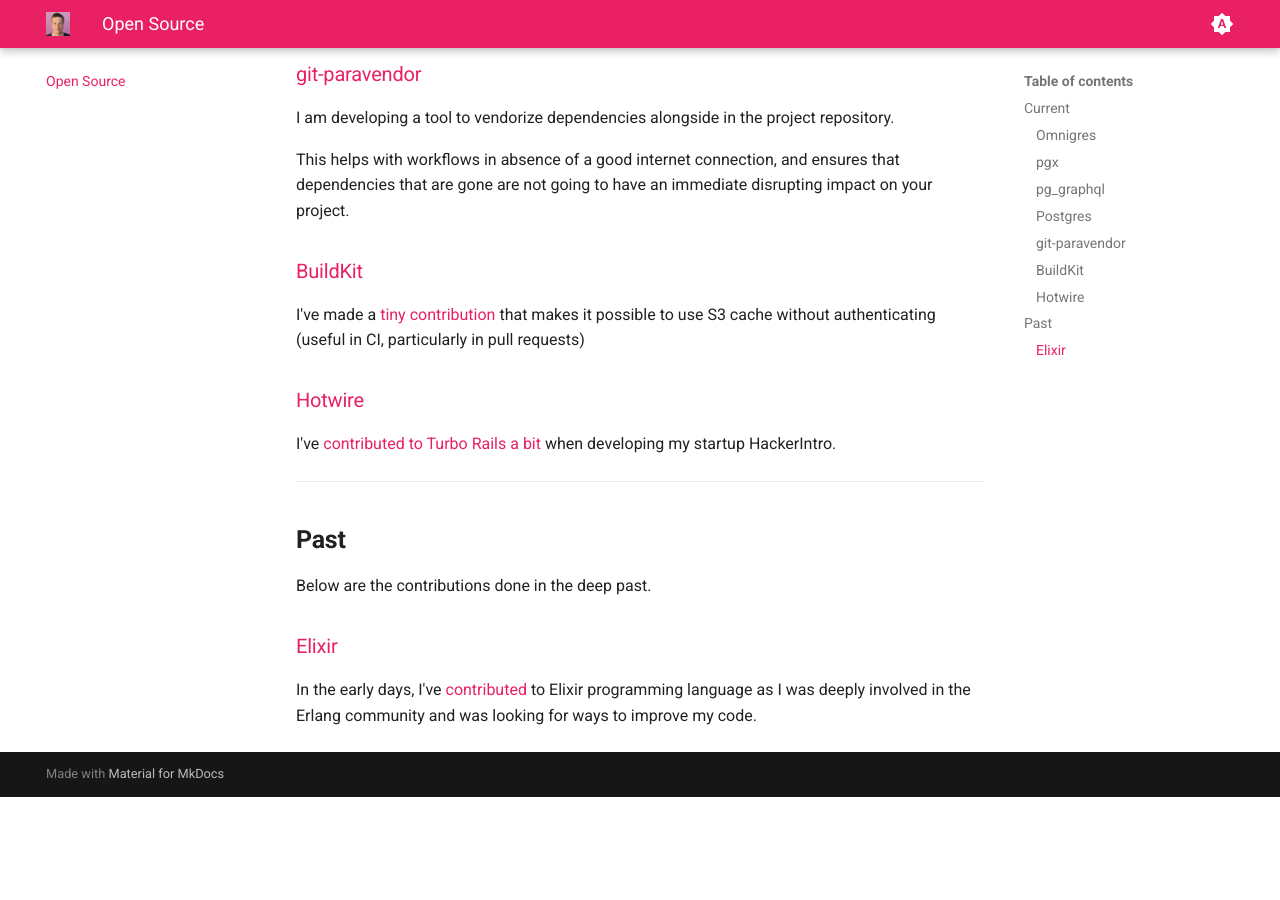
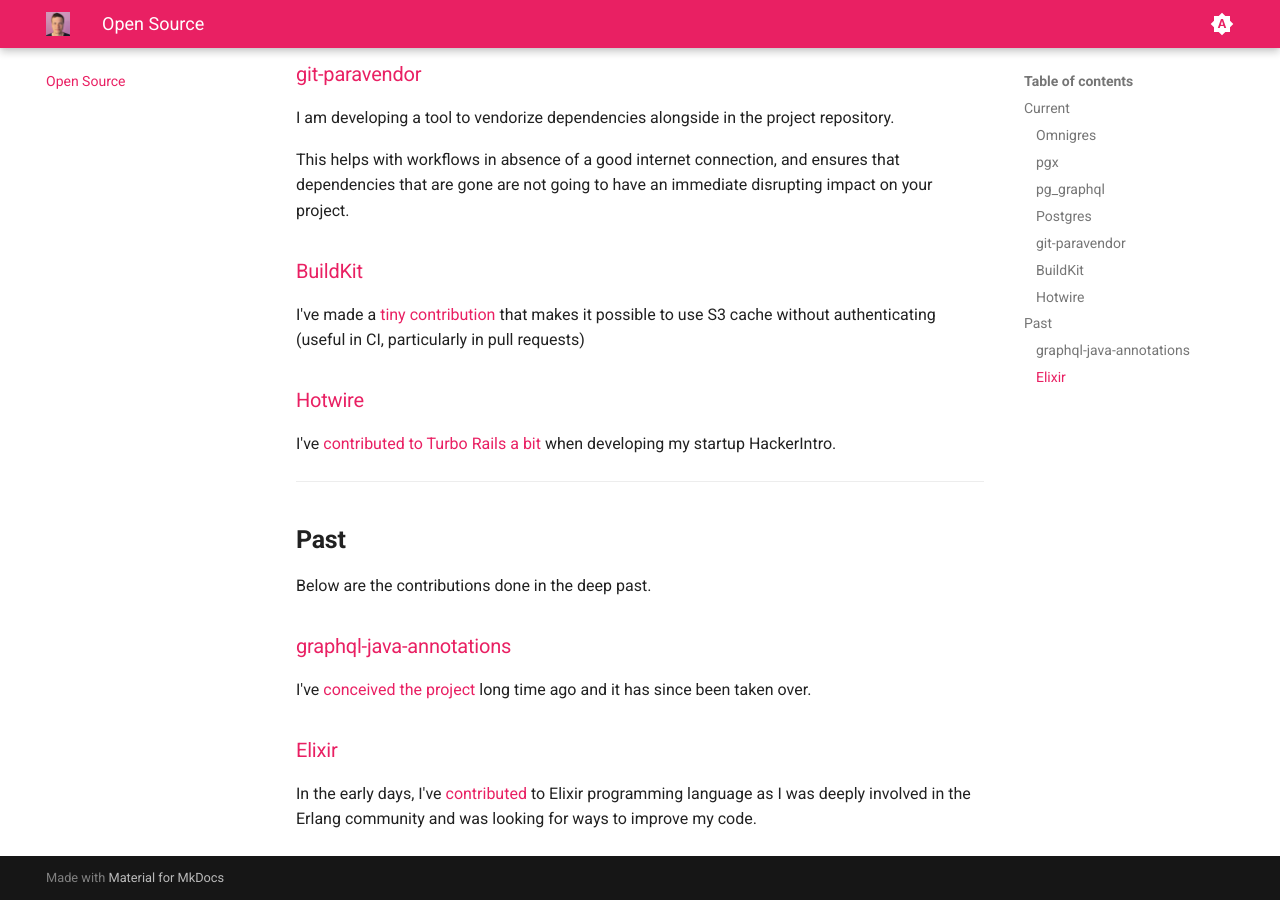
Before and after one commit to yrashk/yrashk.github.io, an MkDocs documentation site: the page built from docs/opensource/index.md, in a window 1280 px wide and 900 px high, scrolled down 955 px. Built offline with MkDocs 1.6.1 and Material for MkDocs 9.7.7, drawn with Linux system fonts in a browser that asks for light colours; before the commit the page ends 1752 px from its top, so only the background shows below that.

Commit message:
List my graphql-java-annotations project

```diff
--- a/docs/opensource/index.md
+++ b/docs/opensource/index.md
@@ -54,6 +54,10 @@
 
 Below are the contributions done in the deep past.
 
+### [graphql-java-annotations](https://github.com/Enigmatis/graphql-java-annotations)
+
+I've [conceived the project](https://github.com/Enigmatis/graphql-java-annotations/commits?author=yrashk) long time ago and it has since been taken over.
+
 ### [Elixir](https://elixir-lang.org)
 
 In the early days, I've [contributed](https://github.com/elixir-lang/elixir/commits?author=yrashk) to Elixir programming language as I was deeply involved in the Erlang community
```
